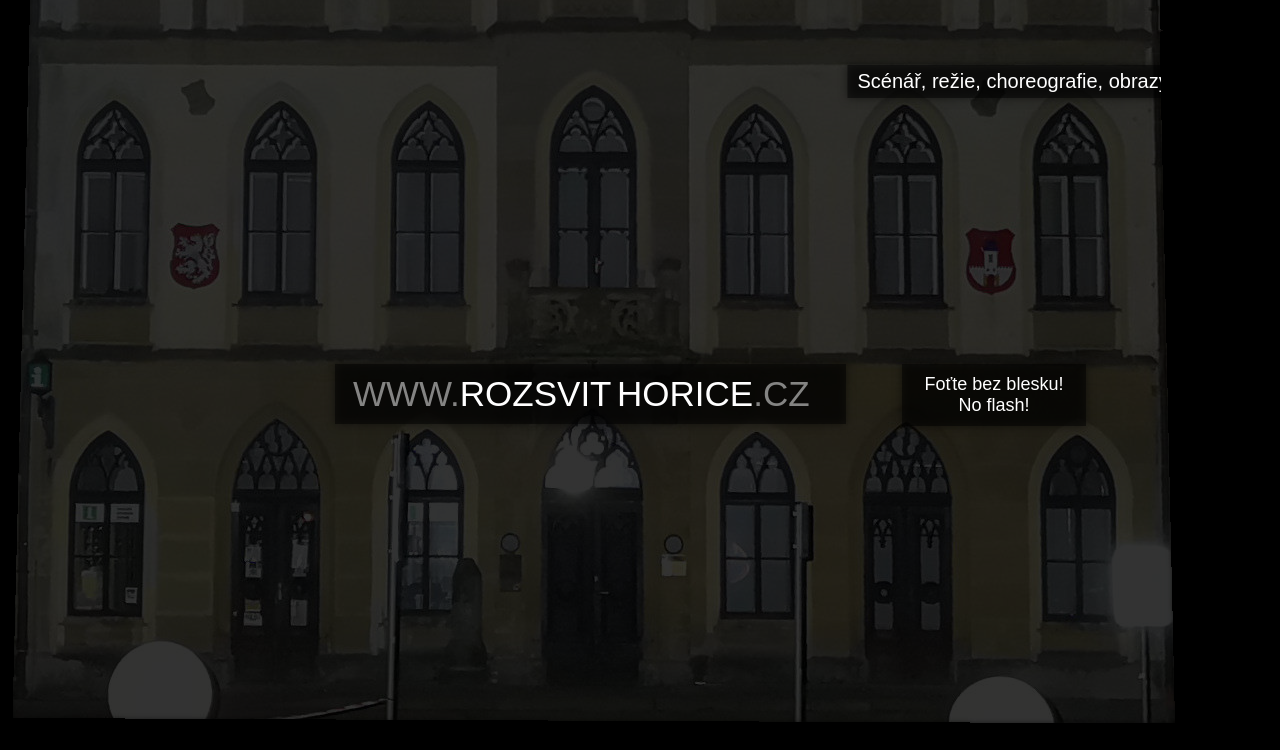
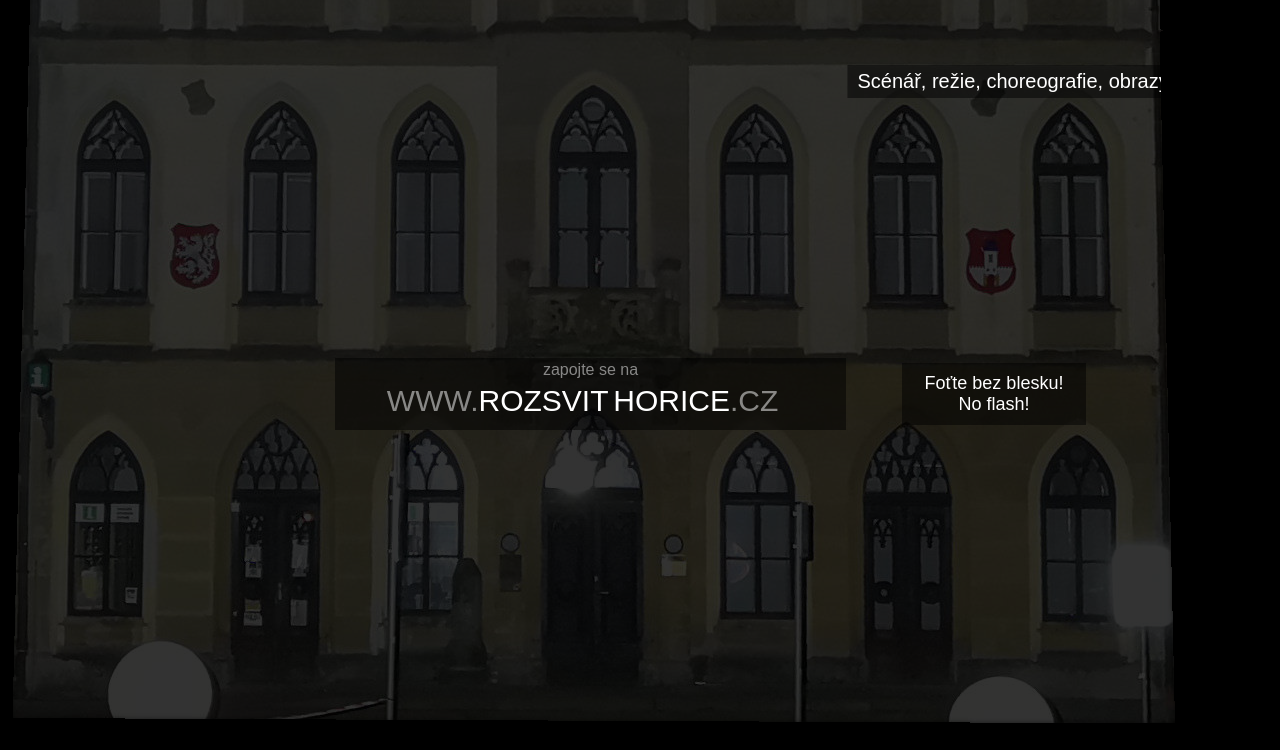
Before and after one commit to FilipChalupa/zasvit.cz, a website with bundled scripts: page src/client/screen.html in a window 1280 px wide. Shown: the part 1170-1920 px from the top of the page. Built offline with nearby package versions, Linux system fonts and the light colour scheme; no server answers.

Commit message:
Screen: entrance invite

```diff
--- a/src/client/screen.html
+++ b/src/client/screen.html
@@ -180,26 +180,33 @@
 		}
 		.entrance {
 			position: absolute;
-			top: 1544px;
+			top: 1530px;
 			left: 345px;
 			right: 364px;
 			text-align: center;
-			font-size: 35px;
+			font-size: 30px;
+			line-height: 1.3;
+		}
+		.entrance div {
+			font-size: 16px;
+			opacity: 0.5;
+		}
+		.entrance span {
 			text-transform: uppercase;
 		}
-		.entrance span:first-child,
-		.entrance span:last-child {
+		.entrance span:first-of-type,
+		.entrance span:last-of-type {
 			opacity: 0.5;
 		}
-		.entrance span:last-child {
+		.entrance span:last-of-type {
 			padding-right: 1ex;
 		}
-		.entrance span:nth-child(2) {
+		.entrance span:nth-of-type(2) {
 			padding-right: 0.3ex;
 		}
 		.camera {
 			position: absolute;
-			top: 1544px;
+			top: 1543px;
 			left: 912px;
 			right: 124px;
 			font-size: 18px;
@@ -227,7 +234,6 @@
 			right: -10px;
 			bottom: -10px;
 			background-color: rgba(0, 0, 0, 0.5);
-			filter: drop-shadow(0 0 5px #000000);
 		}
 		.involved-content::before {
 			top: -5px;
@@ -245,6 +251,9 @@
 		.sponsors-last::before {
 			top: -6px;
 			bottom: -6px;
+		}
+		.entrance::before {
+			top: -2px;
 		}
 	</style>
 	<body>
@@ -280,7 +289,11 @@
 					</div>
 				</div>
 			</div>
+			<div class="entrance-invite">
+				zapojte se na
+			</div>
 			<div class="entrance">
+				<div>zapojte se na</div>
 				<span>www.</span><span>rozsvit</span><span>horice</span><span>.cz</span>
 			</div>
 			<div class="camera">
```
